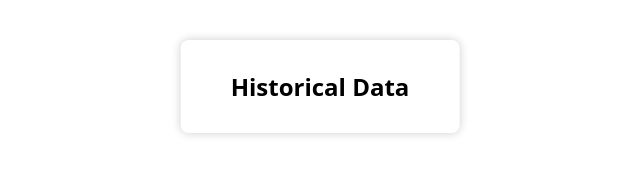
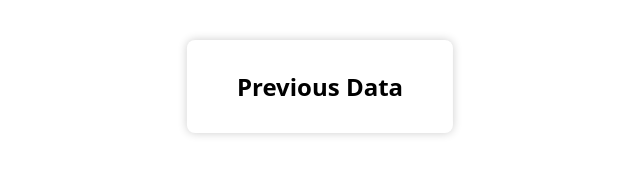
Before and after one commit to devajay07/timeTracker, a plain HTML site: page index.html in a window 1280 px wide. Shown: the part 587-762 px from the top of the page, 320-960 px from the left. Drawn offline with Linux system fonts and the light colour scheme.

Commit message:
fifth commit

```diff
--- a/index.html
+++ b/index.html
@@ -34,7 +34,7 @@
       <p>Day to NIMCET Exam: <span id="nimcetExamCountdown"></span></p>
     </div>
     <div id="historicalDataSection" style="display: none">
-      <h2>Historical Data</h2>
+      <h2>Previous Data</h2>
       <ul id="historicalDataList"></ul>
     </div>
   </body>
```
